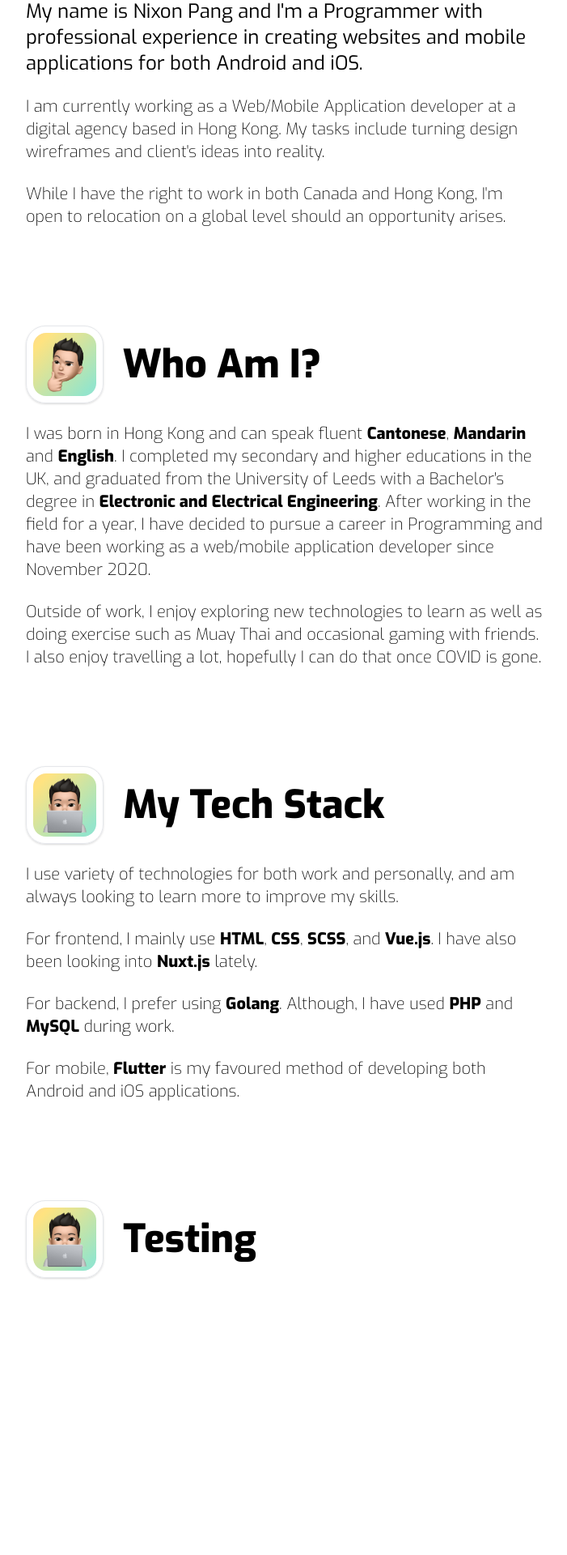
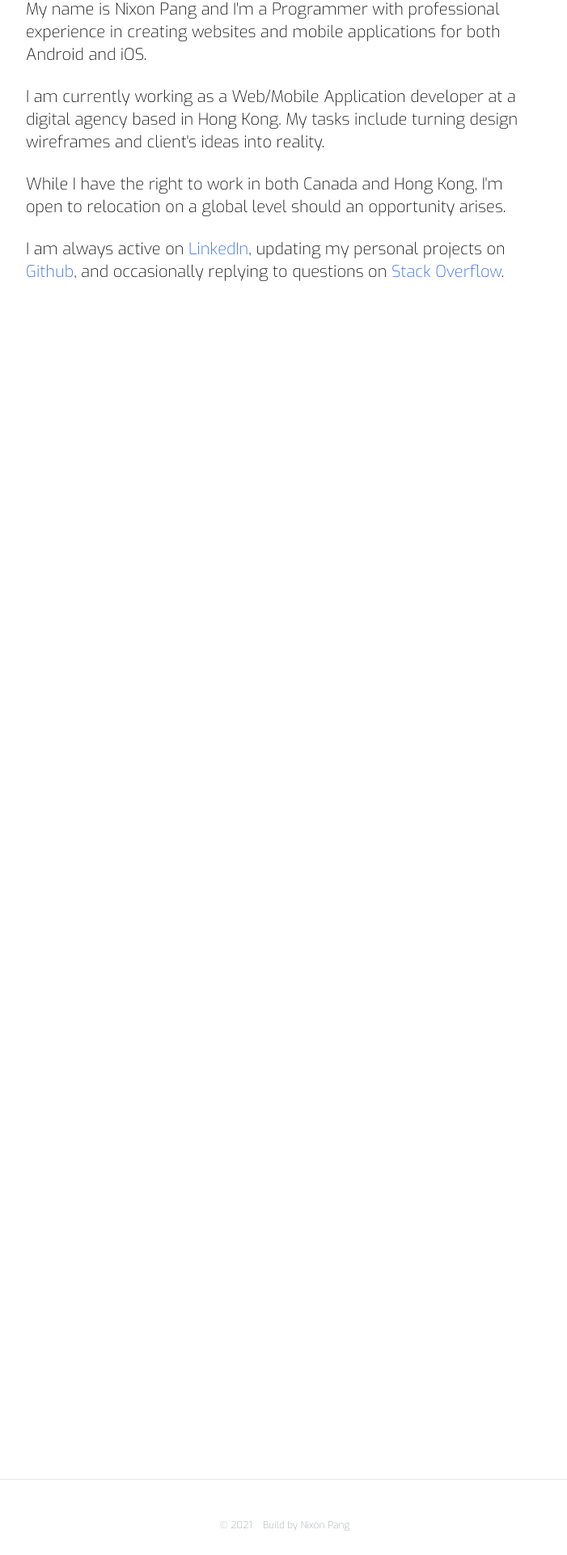
Before and after one commit to nickypangers/web-portfolio, a Vue app: page / in a window 1280 px wide. Shown: the part 458-2378 px from the top of the page at 81% size, without its empty margins (288-989 px from the left). Before the commit the page ends 2060 px from the top, so only its background shows below. Built offline with nearby package versions, Linux system fonts and the light colour scheme.

Commit message:
contact and footer

```diff
--- a/package.json
+++ b/package.json
@@ -9,6 +9,7 @@
   },
   "dependencies": {
     "@tailwindcss/postcss7-compat": "^2.0.2",
+    "aos": "^3.0.0-beta.6",
     "autoprefixer": "^9",
     "core-js": "^3.6.5",
     "postcss": "^7",
--- a/src/App.vue
+++ b/src/App.vue
@@ -1,3 +1,25 @@
 <template>
+  <!-- <div>hi</div> -->
   <router-view />
+  <Footer />
 </template>
+
+<script>
+import Footer from "@/components/Footer";
+export default {
+  components: {
+    Footer,
+  },
+  setup() {},
+};
+</script>
+
+<style>
+.container-box {
+  @apply container flex justify-center items-center pt-24;
+}
+
+.container-content {
+  @apply w-full lg:w-1/2 mx-6 md:mx-0 text-black;
+}
+</style>
--- a/src/components/About.vue
+++ b/src/components/About.vue
@@ -1,28 +1,32 @@
 <template>
   <section id="about">
+    <div class="overflow-hidden">
+      <div data-aos="fade-up" data-aos-delay="150">
         <div class="bg-white">
-      <div class="container flex justify-center items-center pt-24">
-        <div class="w-full lg:w-1/2 mx-6 md:mx-0 text-black">
-          <SectionTitle image-name="thinking" title="Who Am I?" />
-          <p class="font-extralight text-xl mb-6">
+          <div class="container-box">
+            <div class="container-content">
+              <section-title image-name="thinking" title="Who Am I?" />
+              <p>
                 I was born in Hong Kong and can speak fluent
                 <span class="font-extrabold">Cantonese</span>,
                 <span class="font-extrabold">Mandarin</span> and
                 <span class="font-extrabold">English</span>. I completed my
-            secondary and higher educations in the UK, and graduated from the
-            University of Leeds with a Bachelor's degree in
+                secondary and higher educations in the UK, and graduated from
+                the University of Leeds with a Bachelor's degree in
                 <span class="font-extrabold"
                   >Electronic and Electrical Engineering</span
-            >. After working in the field for a year, I have decided to pursue a
-            career in Programming and have been working as a web/mobile
-            application developer since November 2020.
+                >. After working in the field for a year, I have decided to
+                pursue a career in Programming and have been working as a
+                web/mobile application developer since November 2020.
               </p>
-          <p class="font-extralight text-xl mb-6">
-            Outside of work, I enjoy exploring new technologies to learn as well
-            as doing exercise such as Muay Thai and occasional gaming with
-            friends. I also enjoy travelling a lot, hopefully I can do that once
-            COVID is gone.
+              <p>
+                Outside of work, I enjoy exploring new technologies to learn as
+                well as doing exercise such as Muay Thai and occasional gaming
+                with friends. I also enjoy travelling a lot, hopefully I can do
+                that once COVID is gone.
               </p>
+            </div>
+          </div>
         </div>
       </div>
     </div>
@@ -38,3 +42,9 @@ export default {
   setup() {},
 };
 </script>
+
+<style scoped>
+p {
+  @apply font-extralight text-xl mb-6;
+}
+</style>
--- /dev/null
+++ b/src/components/Contact.vue
@@ -0,0 +1,40 @@
+<template>
+  <section id="contact">
+    <div class="overflow-hidden">
+      <div data-aos="fade-up" data-aos-delay="150">
+        <div class="bg-white">
+          <div class="container-box">
+            <div class="container-content">
+              <section-title title="Contact" />
+              <p>
+                Feel free to contact me at
+                <a href="mailto:nixon@nickypangers.com"
+                  >nixon@nickypangers.com</a
+                >
+                below if you have any enquiries, or just say hello!
+              </p>
+            </div>
+          </div>
+        </div>
+      </div>
+    </div>
+  </section>
+</template>
+
+<script>
+import SectionTitle from "@/components/SectionTitle";
+export default {
+  components: { SectionTitle },
+  setup() {},
+};
+</script>
+
+<style scoped>
+p {
+  @apply font-extralight text-xl mb-6;
+}
+
+a {
+  @apply text-blue-600 hover:underline;
+}
+</style>
--- a/src/components/Description.vue
+++ b/src/components/Description.vue
@@ -8,17 +8,48 @@
             experience in creating websites and mobile applications for both
             Android and iOS.
           </p>
-          <p class="font-extralight text-xl mb-6">
+          <p>
             I am currently working as a Web/Mobile Application developer at a
             digital agency based in Hong Kong. My tasks include turning design
             wireframes and client's ideas into reality.
           </p>
-          <p class="font-extralight text-xl mb-6">
+          <p>
             While I have the right to work in both Canada and Hong Kong, I'm
             open to relocation on a global level should an opportunity arises.
+          </p>
+          <p>
+            I am always active on
+            <a
+              href="https://www.linkedin.com/in/nixon-pang/"
+              target="_blank"
+              rel="noopener noreferrer"
+              >LinkedIn</a
+            >, updating my personal projects on
+            <a
+              href="https://github.com/nickypangers"
+              target="_blank"
+              rel="noopener noreferrer"
+              >Github</a
+            >, and occasionally replying to questions on
+            <a
+              href="https://stackoverflow.com/users/13772987/nickypangers"
+              target="_blank"
+              rel="noopener noreferrer"
+              >Stack Overflow</a
+            >.
           </p>
         </div>
       </div>
     </div>
   </section>
 </template>
+
+<style scoped>
+p {
+  @apply font-extralight text-xl mb-6;
+}
+
+a {
+  @apply text-blue-600 hover:underline;
+}
+</style>
--- /dev/null
+++ b/src/components/Footer.vue
@@ -0,0 +1,35 @@
+<template>
+  <div id="footer">
+    <div class="bg-white border-t mt-12">
+      <div class="container flex justify-center items-center py-12">
+        <div class="container-content text-center">
+          <p class="footer-text">
+            &copy; {{ year }} &nbsp;&nbsp; Build by Nixon Pang
+          </p>
+        </div>
+      </div>
+    </div>
+  </div>
+</template>
+
+<script>
+export default {
+  setup() {
+    const year = new Date().getFullYear();
+
+    return {
+      year,
+    };
+  },
+};
+</script>
+
+<style scoped>
+p {
+  @apply font-extralight;
+}
+
+.footer-text {
+  @apply text-gray-400 text-xs;
+}
+</style>
--- a/src/components/Portfolio.vue
+++ b/src/components/Portfolio.vue
@@ -1,9 +1,13 @@
 <template>
   <section id="portfolio">
-    <div class="bg-white">
-      <div class="container flex justify-center items-center pt-24">
-        <div class="w-full lg:w-1/2 mx-6 md:mx-0 text-black">
-          <SectionTitle image-name="computer" title="Testing" />
+    <div class="overflow-hidden">
+      <div data-aos="fade-up">
+        <div class="bg-white">
+          <div class="container-box">
+            <div class="container-content">
+              <section-title image-name="computer" title="Testing" />
+            </div>
+          </div>
         </div>
       </div>
     </div>
--- a/src/components/Skills.vue
+++ b/src/components/Skills.vue
@@ -1,31 +1,39 @@
 <template>
   <section id="skills">
+    <div class="overflow-hidden">
+      <div data-aos="fade-up" data-aos-delay="150">
         <div class="bg-white">
-      <div class="container flex justify-center items-center pt-24">
-        <div class="w-full lg:w-1/2 mx-6 md:mx-0 text-black">
-          <SectionTitle image-name="computer" title="My Tech Stack" />
-          <p class="font-extralight text-xl mb-6">
-            I use variety of technologies for both work and personally, and am
-            always looking to learn more to improve my skills.
+          <div class="container-box">
+            <div class="container-content">
+              <section-title image-name="computer" title="My Tech Stack" />
+              <p>
+                I use variety of technologies for both work and personally, and
+                am always looking to learn more to improve my skills.
               </p>
-          <p class="font-extralight text-xl mb-6">
+              <p>
                 For frontend, I mainly use
                 <span class="font-extrabold">HTML</span>,
                 <span class="font-extrabold">CSS</span>,
                 <span class="font-extrabold">SCSS</span>, and
-            <span class="font-extrabold">Vue.js</span>. I have also been looking
-            into <span class="font-extrabold">Nuxt.js</span> lately.
+                <span class="font-extrabold">Vue.js</span>. Furthermore, I have
+                experience in using
+                <span class="font-extrabold">Bootstrap</span> and
+                <span class="font-extrabold">Tailwind</span>. Lately, I have
+                been studying <span class="font-extrabold">Nuxt.js</span>.
               </p>
-          <p class="font-extralight text-xl mb-6">
+              <p>
                 For backend, I prefer using
-            <span class="font-extrabold">Golang</span>. Although, I have used
-            <span class="font-extrabold">PHP</span> and
+                <span class="font-extrabold">Golang</span>. Although, I mainly
+                use <span class="font-extrabold">PHP</span> and
                 <span class="font-extrabold">MySQL</span> during work.
               </p>
-          <p class="font-extralight text-xl mb-6">
-            For mobile, <span class="font-extrabold">Flutter</span> is my
-            favoured method of developing both Android and iOS applications.
+              <p>
+                For mobile, <span class="font-extrabold">Flutter</span>
+                is my favoured method for developing both Android and iOS
+                applications.
               </p>
+            </div>
+          </div>
         </div>
       </div>
     </div>
@@ -41,3 +49,9 @@ export default {
   setup() {},
 };
 </script>
+
+<style scoped>
+p {
+  @apply font-extralight text-xl mb-6;
+}
+</style>
--- a/src/views/Home.vue
+++ b/src/views/Home.vue
@@ -1,19 +1,33 @@
 <template>
   <div class="home">
-    <Hero />
-    <Description />
+    <div class="overflow-hidden">
+      <div data-aos="zoom-in" data-aos-duration="800">
+        <Hero />
+        <Description />
+      </div>
+    </div>
+    <!-- <div class="overflow-hidden">
+      <div data-aos="fade-up">
+        <Description />
+      </div>
+    </div> -->
     <About />
     <Skills />
-    <Portfolio />
+    <!-- <Portfolio /> -->
+    <Contact />
   </div>
 </template>
 
 <script>
+import { onMounted } from "vue";
+import AOS from "aos";
+import "aos/dist/aos.css";
 import Hero from "@/components/Hero";
 import Description from "@/components/Description";
 import About from "@/components/About";
 import Skills from "@/components/Skills";
-import Portfolio from "@/components/Portfolio";
+// import Portfolio from "@/components/Portfolio";
+import Contact from "@/components/Contact";
 export default {
   name: "Home",
   components: {
@@ -21,7 +35,13 @@ export default {
     About,
     Description,
     Skills,
-    Portfolio,
+    // Portfolio,
+    Contact,
+  },
+  setup() {
+    onMounted(() => {
+      AOS.init();
+    });
   },
 };
 </script>
```
Also changed, not shown: 1 other file (tests, documents, lock files or other folders). Lines whose indentation alone changed are shown as unchanged.
